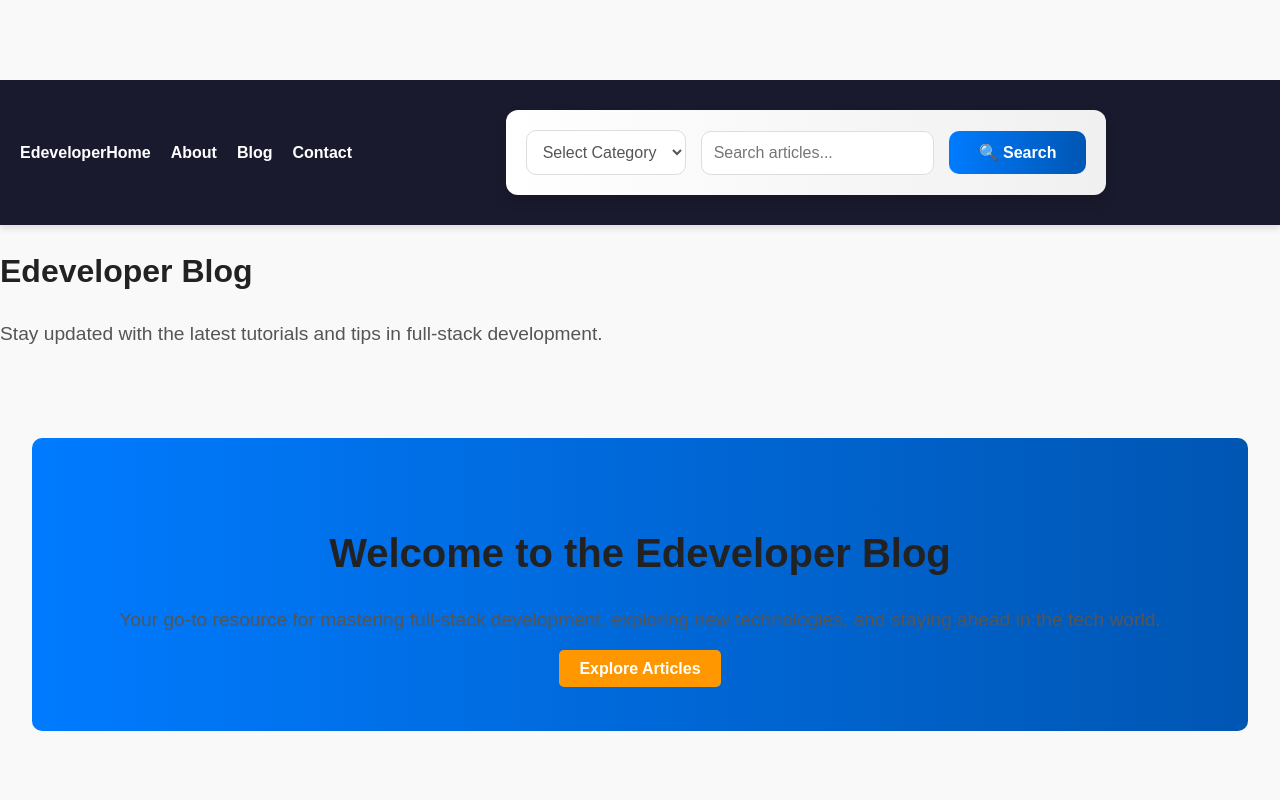
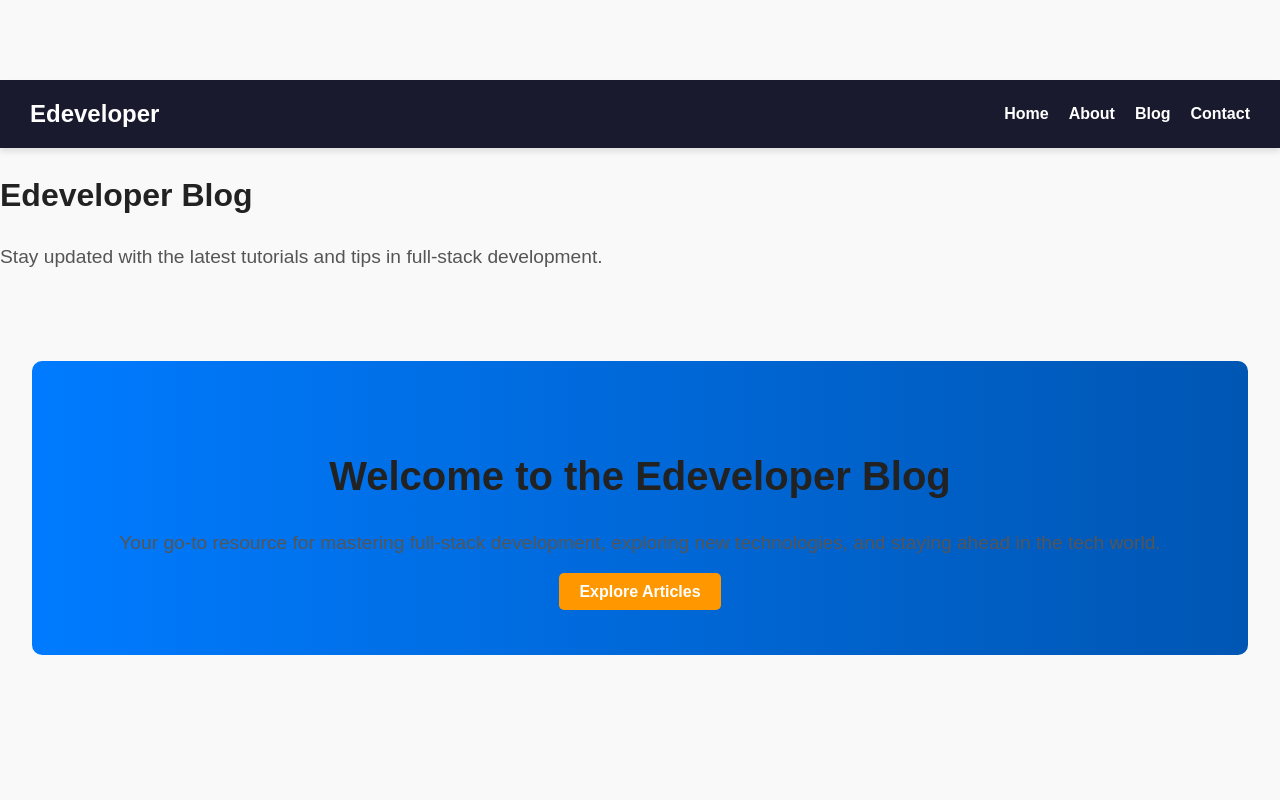
Before and after one commit to bhuvamgautam13/Edeveloper-under-progress-minor, a plain HTML site: page blog.html in a window 1280 px wide. Shown: the top 800 px of the page. Drawn offline with Linux system fonts and the light colour scheme.

Commit message:
remove the search option

```diff
--- a/blog.html
+++ b/blog.html
@@ -9,13 +9,21 @@
         /* Additional styles for enhancements */
         .navbar {
             background-color: #1a1a2e;
-            padding: 10px 20px;
+            padding: 15px 30px;
             box-shadow: 0 4px 6px rgba(0, 0, 0, 0.1);
+            position: sticky;
+            top: 0;
+            z-index: 1000;
+            display: flex;
+            justify-content: space-between;
+            align-items: center;
+            backdrop-filter: blur(10px);
         }
         .navbar a {
             color: white;
             font-weight: bold;
             transition: color 0.3s;
+            text-decoration: none;
         }
         .navbar a:hover {
             color: #007bff;
@@ -87,8 +95,8 @@
 <body>
     <header>
         <nav class="navbar">
-            <div class="logo">
-                <a href="index.html">Edeveloper</a>
+            <div class="logo" style="font-size: 1.5rem; font-weight: bold; color: white;">
+                <a href="index.html" style="text-decoration: none; color: white;">Edeveloper</a>
             </div>
             <ul class="nav-links" style="display: flex; gap: 20px; align-items: center; list-style: none; padding: 0; margin: 0;">
                 <li><a href="index.html">Home</a></li>
@@ -96,20 +104,6 @@
                 <li><a href="blog.html">Blog</a></li>
                 <li><a href="contact.html">Contact</a></li>
             </ul>
-            <div class="search-bar" style="display: flex; align-items: center; gap: 15px; background: linear-gradient(to right, #ffffff, #f0f0f0); padding: 20px; border-radius: 12px; box-shadow: 0 6px 12px rgba(0, 0, 0, 0.15); max-width: 700px; margin: 20px auto;">
-                <select style="padding: 12px; border: 1px solid #ddd; border-radius: 10px; outline: none; background-color: #fff; flex-shrink: 0; font-size: 16px; color: #555; transition: border-color 0.3s;">
-                    <option value="" disabled selected>Select Category</option>
-                    <option value="all">All Categories</option>
-                    <option value="frontend">Frontend</option>
-                    <option value="backend">Backend</option>
-                    <option value="devops">DevOps</option>
-                    <option value="career">Career Tips</option>
-                </select>
-                <input type="text" placeholder="Search articles..." style="border: 1px solid #ddd; outline: none; padding: 12px; flex: 1; border-radius: 10px; font-size: 16px; color: #555; transition: border-color 0.3s;">
-                <button style="padding: 12px 30px; background: linear-gradient(to right, #007bff, #0056b3); color: white; border: none; border-radius: 10px; cursor: pointer; font-weight: bold; font-size: 16px; transition: transform 0.2s, background 0.3s;">
-                    🔍 Search
-                </button>
-            </div>
         </nav>
         <h1>Edeveloper Blog</h1>
         <p>Stay updated with the latest tutorials and tips in full-stack development.</p>
```
